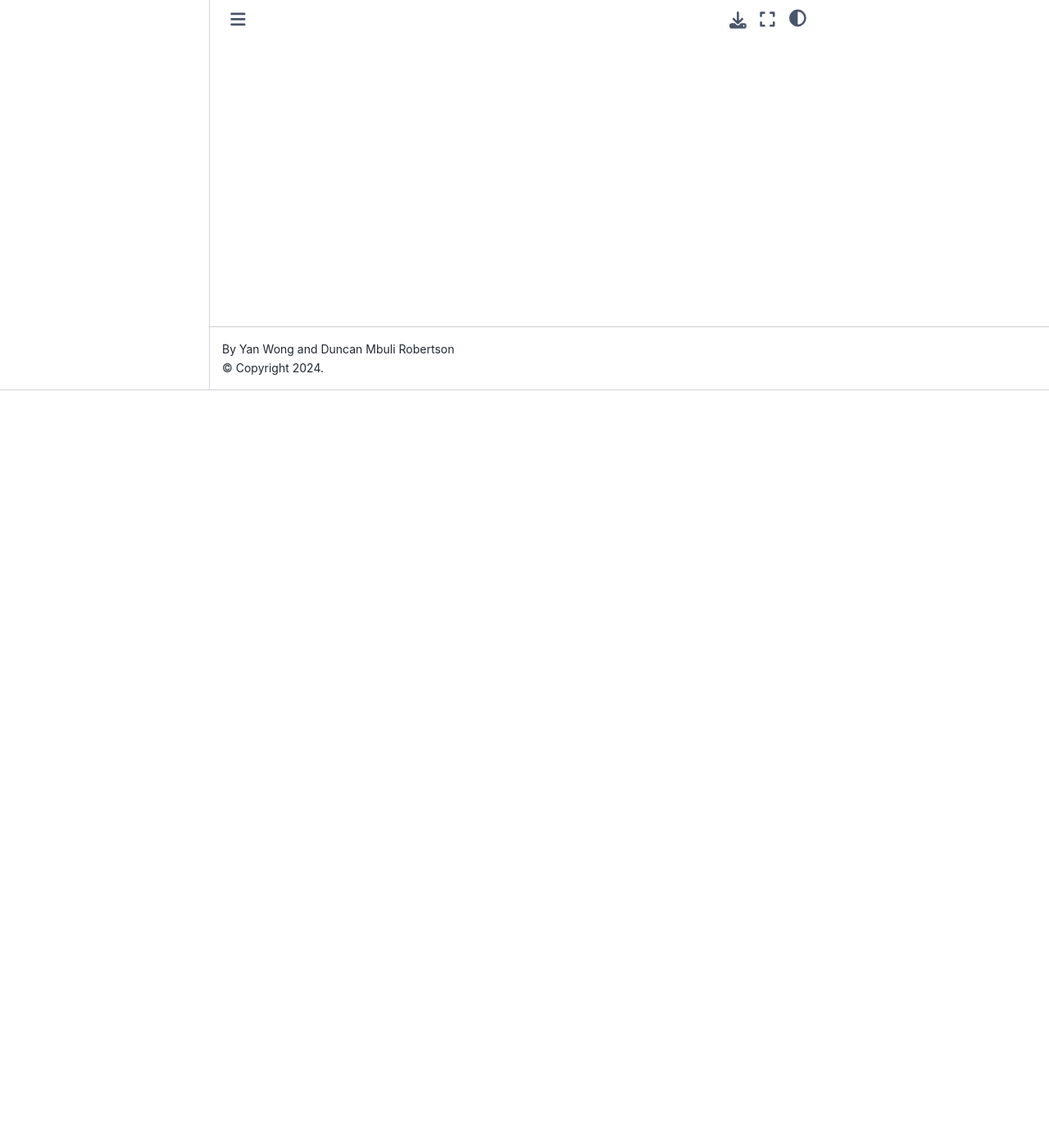
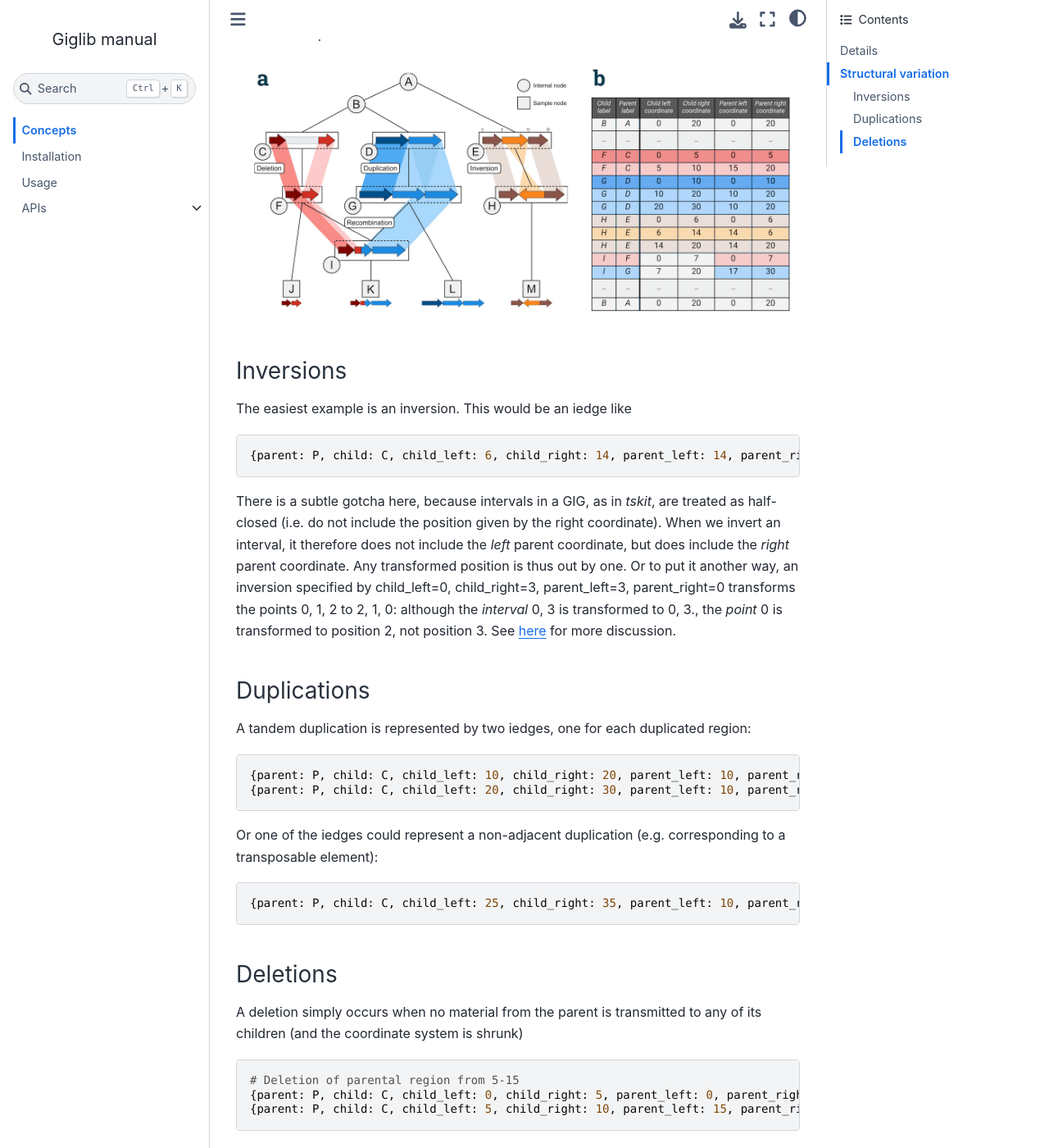
Before and after one commit to hyanwong/giglib, a Jupyter Book: the page built from docs/concepts.md, in a window 1280 px wide and 1400 px high, scrolled down 924 px. Shown: the whole window at 82% size. Built offline with Jupyter Book 1.0.4 settings and Sphinx 7.4.7 and the Sphinx Book theme 1.1.4, drawn with Linux system fonts in a browser that asks for light colours; some of the changed text lies outside the part shown.

Commit message:
Enhance concepts.md with structural variation details

````diff
--- a/docs/concepts.md
+++ b/docs/concepts.md
@@ -27,6 +27,65 @@
 The Genetic Inheritance Graph Library (giglib) is a proof-of-concept implementation of the idea
 behind GIGs, and is inspired by the standard [tskit](https://tskit.dev) ARG library.
 
-:::{todo}
-Fill out more details from the [README.md](https://github.com/hyanwong/GeneticInheritanceGraphLibrary/blob/main/README.md)
-:::
+## Details
+
+In [`tskit`](https://tskit.dev) we use edge annotations to describe which pieces of DNA are inherited in terms of a left and right coordinate.
+In giglib, this is extended to track the L & R in the edge *child*, and the L & R in the edge *parent* separately.
+The left and right values in each case refer to the coordinate system of the child and parent respectively.
+
+```{note}
+For terminological clarity, we switch to using the term interval-edge (`iedge`)
+to refer to what is normally called an `edge` in a *tskit* Tree Sequence.
+Separating child from parent coordinates brings a host of extra complexities,
+and it’s unclear if the efficiency of the tskit approach,
+with its edge indexing etc, will port in any meaningful way to this new structure.
+```
+
+## Structural variation
+
+Below are some examples of how different sorts of structural variation can be encoded. These correspond to the
+schematic below:
+
+![GIG schematic](_static/schematic.png)
+
+### Inversions
+
+The easiest example is an inversion. This would be an iedge like
+
+```
+{parent: P, child: C, child_left: 6, child_right: 14, parent_left: 14, parent_right: 6}
+```
+
+There is a subtle gotcha here, because intervals in a GIG, as in _tskit_, are treated as half-closed
+(i.e. do not include the position given by the right coordinate). When we invert an interval, it
+therefore does not include the *left* parent coordinate, but does include the *right* parent coordinate.
+Any transformed position is thus out by one. Or to put it another way, an inversion specified
+by child_left=0, child_right=3, parent_left=3, parent_right=0 transforms the points
+0, 1, 2 to 2, 1, 0: although the *interval* 0, 3 is transformed to 0, 3., the *point* 0 is transformed
+to position 2, not position 3. See
+[here](https://github.com/hyanwong/giglib/issues/41#issuecomment-1858530867)
+for more discussion.
+
+### Duplications
+
+A tandem duplication is represented by two iedges, one for each duplicated region:
+
+```
+{parent: P, child: C, child_left: 10, child_right: 20, parent_left: 10, parent_right: 20}
+{parent: P, child: C, child_left: 20, child_right: 30, parent_left: 10, parent_right: 20}
+```
+
+Or one of the iedges could represent a non-adjacent duplication (e.g. corresponding to a transposable element):
+```
+{parent: P, child: C, child_left: 25, child_right: 35, parent_left: 10, parent_right: 20}
+```
+
+### Deletions
+
+A deletion simply occurs when no material from the parent is transmitted to any of its children (and the coordinate system is shrunk)
+
+```
+# Deletion of parental region from 5-15
+{parent: P, child: C, child_left: 0, child_right: 5, parent_left: 0, parent_right: 5}
+{parent: P, child: C, child_left: 5, child_right: 10, parent_left: 15, parent_right: 20}
+```
````
